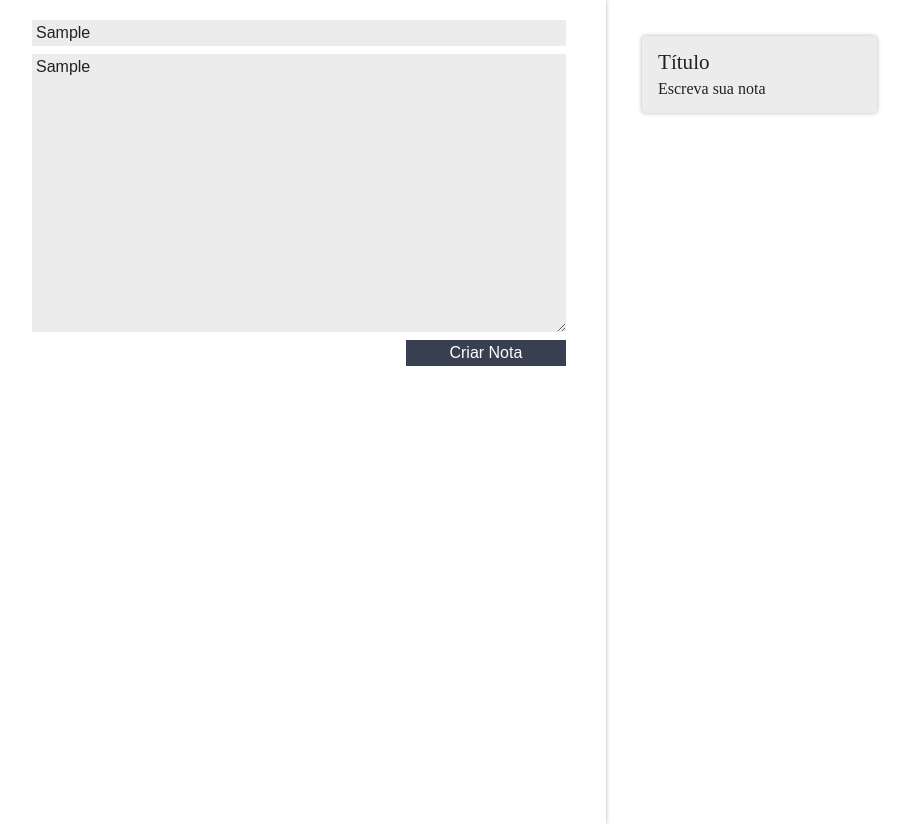
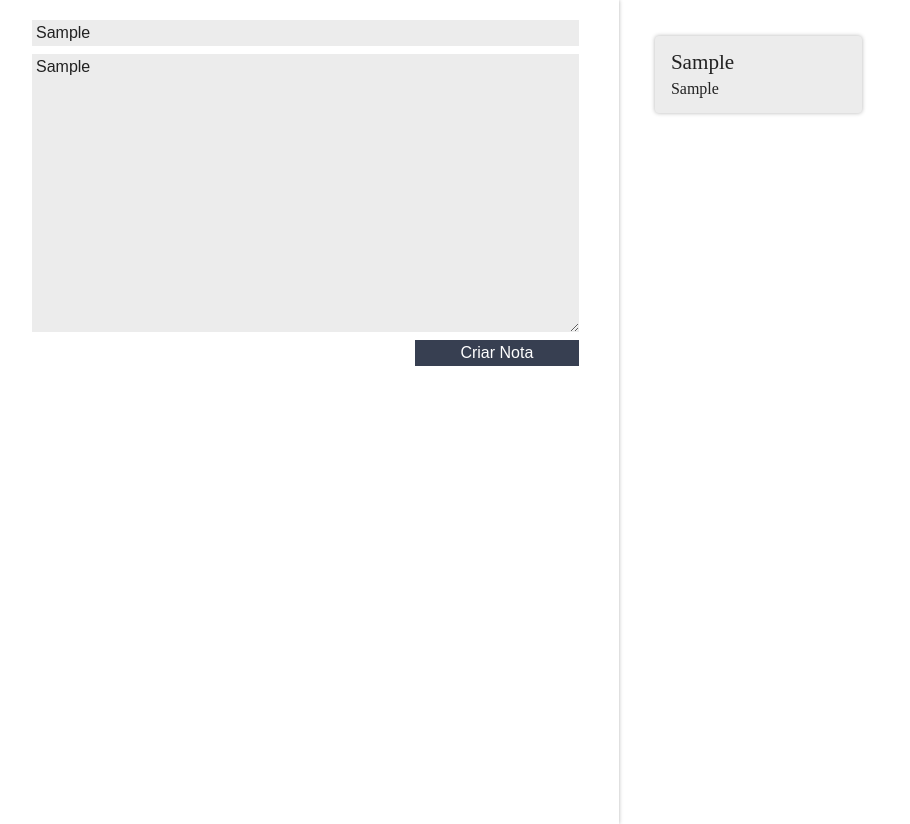
Before and after one commit to ispadilha/ceep, a React (Create React App) app: page / in a window 1280 px wide. Both pictures are taken after typing "Sample", "Sample" into the empty fields and a click on the button "Criar Nota". Shown: the whole page, without its empty margins (8-918 px from the left). Built offline with nearby package versions, Linux system fonts and the light colour scheme.

Commit message:
Implemented note props

```diff
--- a/src/components/NoteCard/NoteCard.jsx
+++ b/src/components/NoteCard/NoteCard.jsx
@@ -6,9 +6,9 @@
         return (
             <section className="note-card">
                 <header className="note-card-header">
-                    <h1 className="note-card-title">Título</h1>
+                    <h1 className="note-card-title">{this.props.title}</h1>
                 </header>
-                <p className="note-card-text">Escreva sua nota</p>
+                <p className="note-card-text">{this.props.text}</p>
             </section>
         )
     }
--- a/src/components/NotesList/NotesList.jsx
+++ b/src/components/NotesList/NotesList.jsx
@@ -14,7 +14,7 @@
                     return (
                         <li className="notes-list-item" key={index}>
                             {/* <div>{category}</div> */}
-                            <NoteCard />
+                            <NoteCard title={note.title} text={note.text}/>
                         </li>
                     )
                 })}
```
